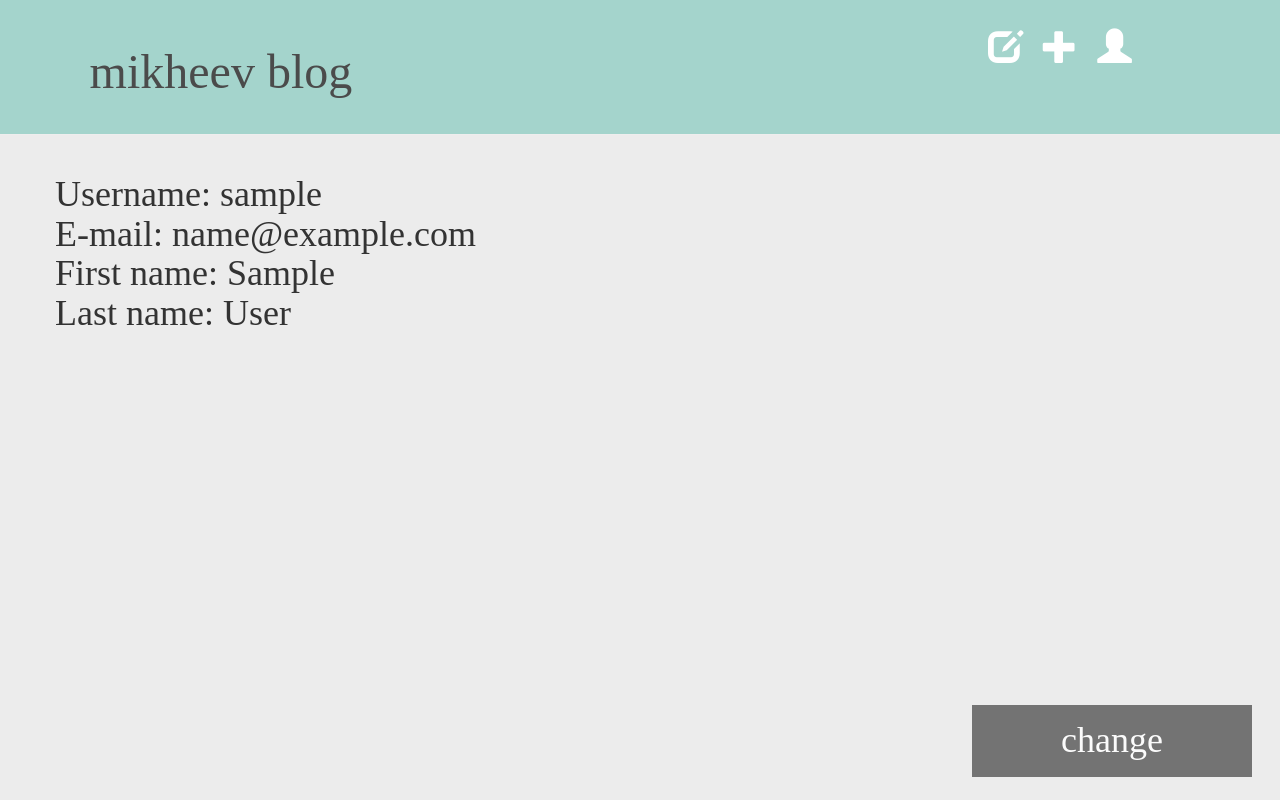
After one commit to MkhvDm/my-first-blog, a Django app: page /account in a window 1280 px wide. The commit adds this page. Run offline with Django 3.2, Linux system fonts and the light colour scheme; the visitor is signed in with stand-in values (Sample User, id 1); some libraries are stand-ins or nearby versions; some web fonts are replaced.

Commit message:
add window 'change name' on front

```diff
--- a/blog/forms.py
+++ b/blog/forms.py
@@ -2,9 +2,8 @@ from django import forms
 
 from .models import Post
 
+
 class PostForm(forms.ModelForm):
-
-
 
     class Meta:
         model = Post
--- /dev/null
+++ b/blog/static/css/account.css
@@ -0,0 +1,69 @@
+/* {box-sizing: border-box;} */
+
+/* Кнопка, используемая для открытия контактной формы - фиксируется в нижней части страницы */
+.open-button {
+  background-color: #555;
+  color: white;
+  padding: 16px 20px;
+  border: none;
+  cursor: pointer;
+  opacity: 0.8;
+  position: fixed;
+  bottom: 23px;
+  right: 28px;
+  width: 280px;
+}
+
+/* Всплывающая форма-скрыта по умолчанию */
+.form-first-name {
+  display: none;
+  position: fixed;
+  bottom: 0;
+  right: 15px;
+  border: 3px solid #f1f1f1;
+  z-index: 9;
+}
+
+/* Добавить стили для контейнера формы */
+.form-container {
+  max-width: 300px;
+  padding: 10px;
+  background-color: white;
+}
+
+/* Поля ввода полной ширины */
+.form-container input[type=text], .form-container input[type=first_name] {
+  width: 100%;
+  padding: 15px;
+  margin: 5px 0 22px 0;
+  border: none;
+  background: #f1f1f1;
+}
+
+/* Когда входы получают фокус, сделайте что-нибудь */
+.form-container input[type=first_name]:focus {
+  background-color: #ddd;
+  outline: none;
+}
+
+/* Установите стиль для кнопки отправить/войти */
+.form-container .btn {
+  background-color: #4CAF50;
+  color: white;
+  padding: 16px 20px;
+  border: none;
+  cursor: pointer;
+  width: 100%;
+  margin-bottom:10px;
+  opacity: 0.8;
+}
+
+/* Добавить красный цвет фона для кнопки "Отмена" */
+.form-container .cancel {
+  background-color: red;
+}
+
+/* Добавить некоторые эффекты наведения на кнопки */
+.form-container .btn:hover, .open-button:hover {
+  opacity: 1;
+}
--- /dev/null
+++ b/blog/static/js/script.js
@@ -0,0 +1,7 @@
+function openForm() {
+    document.getElementById("accountForm").style.display = "block";
+  }
+
+  function closeForm() {
+    document.getElementById("accountForm").style.display = "none";
+  }
--- /dev/null
+++ b/blog/templates/blog/account.html
@@ -0,0 +1,31 @@
+{% extends 'blog/base.html' %}
+
+{% block content %}
+    <div class="account">
+        <h1 class="Account">
+            {% if user.is_authenticated %}
+                <p>Username: {{ user.username }}</p>
+
+                <p>E-mail: {{user.email}}</p>
+
+                <p>First name: {{user.first_name}}</p>
+                <button class="open-button" onclick="openForm()">change</button>
+                <div class="form-first-name" id="accountForm">
+                    <form method="POST" class="form-container">{% csrf_token %}
+                      <h3>Изменение данных</h3>
+                      <label for="fstnm"><b>New First name:</b></label>
+                      <input type="first_name" placeholder="Enter new First name" name="fstnm" required><br>
+
+                      <button type="submit" class="btn">Ok</button>
+                      <button type="submit" class="btn cancel" onclick="closeForm()">Close</button>
+                    </form>
+                  </div>
+
+                <p>Last name: {{user.last_name}}</p>
+
+            {% else %}
+                <p>You are not authenticated!</p>
+            {% endif %}
+        </h1>
+    </div>
+{% endblock %}
--- a/blog/templates/blog/base.html
+++ b/blog/templates/blog/base.html
@@ -8,11 +8,15 @@
         <link rel="stylesheet" href="//maxcdn.bootstrapcdn.com/bootstrap/3.2.0/css/bootstrap-theme.min.css">
 
         <link rel="stylesheet" href="{% static 'css/blog.css' %}">
+        <link rel="stylesheet" href="{% static 'css/account.css' %}">
+        <script src="{% static 'js/script.js' %}"></script>
     </head>
     <body>
         <div class="page-header">
             {% if user.is_authenticated  %}
+                <a href="{% url 'account' %}" class="top-menu"><span class="glyphicon glyphicon-user"></span></a>
                 <a href="{% url 'post_new' %}" class="top-menu"><span class="glyphicon glyphicon-plus"></span></a>
+                <a href="{% url 'post_draft_list' %}" class="top-menu"><span class="glyphicon glyphicon-edit"></span></a>
             {% endif %}
             <h1><a href="/">mikheev blog</a></h1>
         </div>
--- a/blog/urls.py
+++ b/blog/urls.py
@@ -5,5 +5,10 @@ urlpatterns = [
     path('', views.post_list, name='post_list'),
     path('post/<int:pk>/', views.post_detail, name='post_detail'),
     path('post/new/', views.post_new, name='post_new'),
-    path('post/<int:pk>/edit/', views.post_edit, name='post_edit')
+    path('post/<int:pk>/edit/', views.post_edit, name='post_edit'),
+    path('drafts', views.post_draft_list, name='post_draft_list'),
+    path('post/<pk>/publish/', views.post_publish, name='post_publish'),
+    path('post/<pk>/remove', views.post_remove, name='post_remove'),
+
+    path('account', views.account, name='account'),
 ]
--- a/blog/views.py
+++ b/blog/views.py
@@ -8,9 +8,11 @@ def post_list(request):
     posts = Post.objects.filter(published_date__lte=timezone.now()).order_by('published_date')
     return render(request, 'blog/post_list.html', {'posts': posts})
 
+
 def post_detail(request, pk):
     post = get_object_or_404(Post, pk=pk)
     return render(request, 'blog/post_detail.html', {'post': post})
+
 
 def post_new(request):
     if request.method == "POST":
@@ -18,12 +20,13 @@ def post_new(request):
         if form.is_valid():
             post = form.save(commit=False)
             post.author = request.user
-            post.published_date = timezone.now()
+            # post.published_date = timezone.now()
             post.save()
             return redirect('post_detail', pk=post.pk)
     else:
         form = PostForm()
     return render(request, 'blog/post_edit.html', {'form': form})
+
 
 def post_edit(request, pk):
     post = get_object_or_404(Post, pk=pk)
@@ -32,9 +35,31 @@ def post_edit(request, pk):
         if form.is_valid():
             post = form.save(commit=False)
             post.author = request.user
-            post.published_date = timezone.now()
+            # post.published_date = timezone.now()
             post.save()
             return redirect('post_detail', pk=post.pk)
     else:
         form = PostForm(instance=post)
     return render(request, 'blog/post_edit.html', {'form': form})
+
+
+def post_draft_list(request):
+    posts = Post.objects.filter(published_date__isnull=True).order_by('created_date')
+    return render(request, 'blog/post_draft_list.html', {'posts': posts})
+
+
+def post_publish(request, pk):
+    post = get_object_or_404(Post, pk=pk)
+    post.publish()
+    return redirect('post_detail', pk=pk)
+
+
+def post_remove(request, pk):
+    post = get_object_or_404(Post, pk=pk)
+    post.delete()
+    return redirect('post_list')
+
+
+def account(request):
+    user = request.user
+    return render(request, 'blog/account.html', {'user': user})
```
Also changed, not shown: blog/templates/blog/post_detail.html (+5 -3 lines), blog/templates/blog/post_draft_list.html (added, +12 -0 lines).
